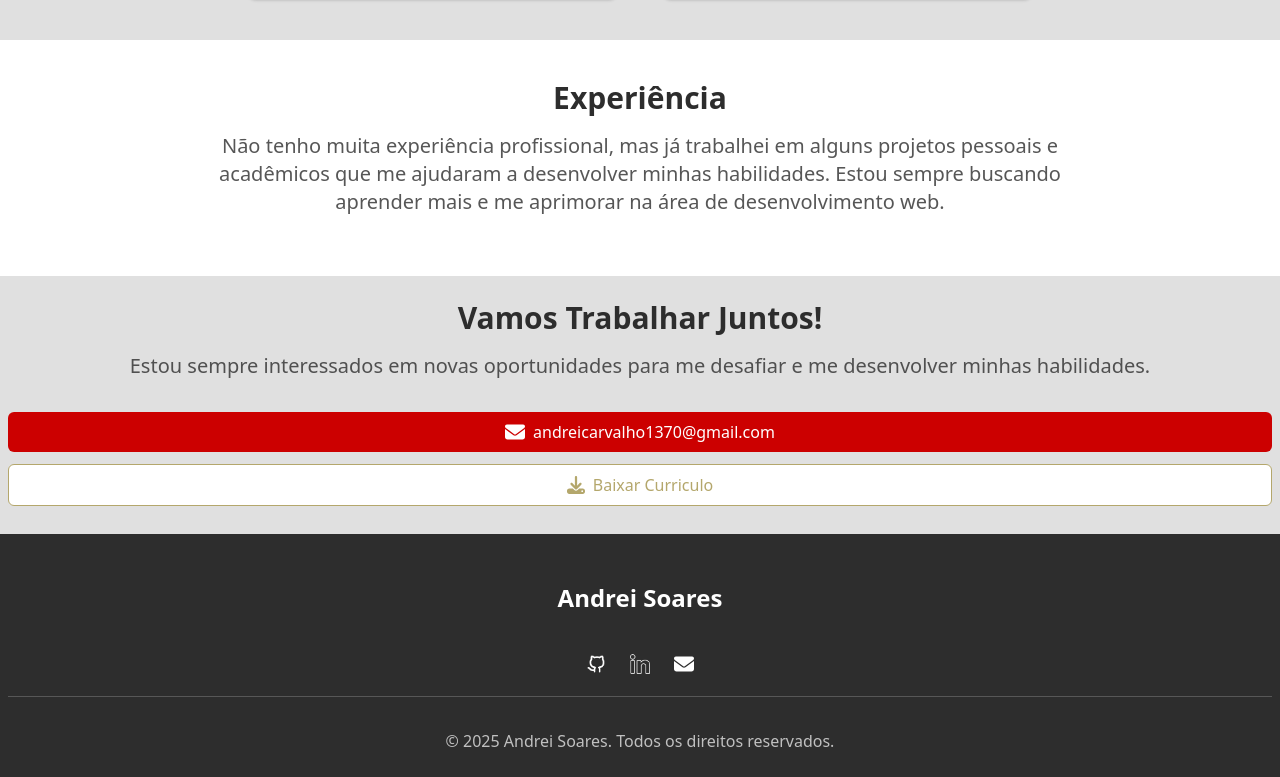
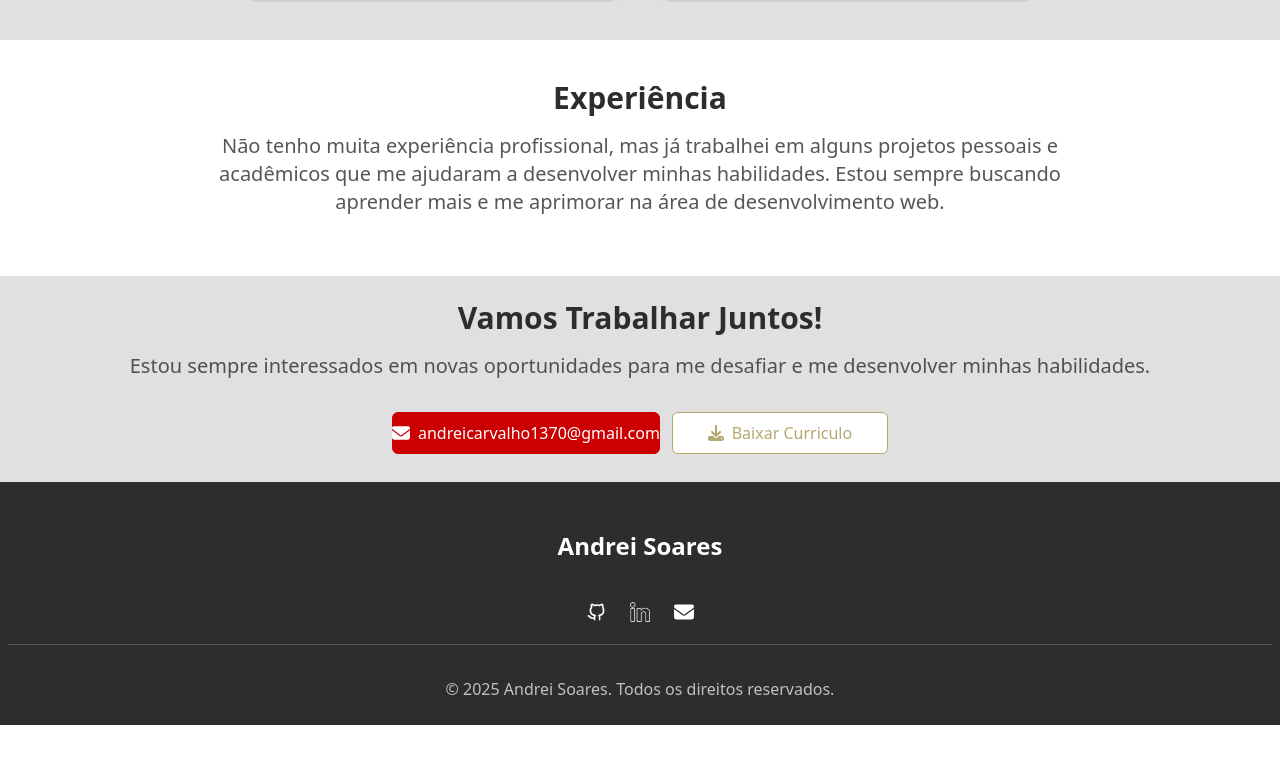
Before and after one commit to Hoothoot09/portifolio, a Next.js app in the folder my-portfolio/: page / in a window 1280 px wide. Shown: the part 1708-2485 px from the top of the page. After the commit the page ends 2433 px from the top, so only its background shows below. Built offline with nearby package versions, Linux system fonts and the light colour scheme.

Commit message:
fix "Contacts" section for desktop version

```diff
--- a/my-portfolio/components/Contact.tsx
+++ b/my-portfolio/components/Contact.tsx
@@ -11,32 +11,28 @@ export default function Contact() {
         Estou sempre interessados em novas oportunidades para me desafiar e me
         desenvolver minhas habilidades.
       </p>
-      <div className="flex flex-col w-full items-center gap-3 mb-5">
+      <div className="flex max-md:flex-col w-full min-lg:px-96 items-center gap-3 mb-5">
         <Link
           href={"mailto:andreicarvalho1370@gmail.com"}
-          className="w-full justify-center"
+          className="flex w-full items-center justify-center bg-[#CC0000] hover:bg-[#990000] border border-[#CC0000] text-white p-2 rounded-md gap-2"
         >
-          <button className="flex w-full items-center justify-center bg-[#CC0000] text-white p-2 rounded-md gap-2">
           <Image
             src={"/envelope-white.svg"}
             alt="white envelope icon"
-              width={20}
-              height={20}
+            width={18}
+            height={18}
           />
           andreicarvalho1370@gmail.com
-          </button>
         </Link>
-        <Link href={"/"} className="w-full">
-          <button className="flex w-full justify-center items-center p-2 bg-white border border-[#B4A76C] text-[#B4A76C] rounded-md gap-2">
+        <button className="flex w-full justify-center items-center p-2 bg-white border border-[#B4A76C] text-[#B4A76C] rounded-md gap-2 cursor-pointer">
           <Image
             src={"/download-gold.svg"}
             alt="gold download icon"
-              width={18}
-              height={18}
+            width={16}
+            height={16}
           />
           Baixar Curriculo
         </button>
-        </Link>
       </div>
     </div>
   );
```
Lines whose indentation alone changed are shown as unchanged.
